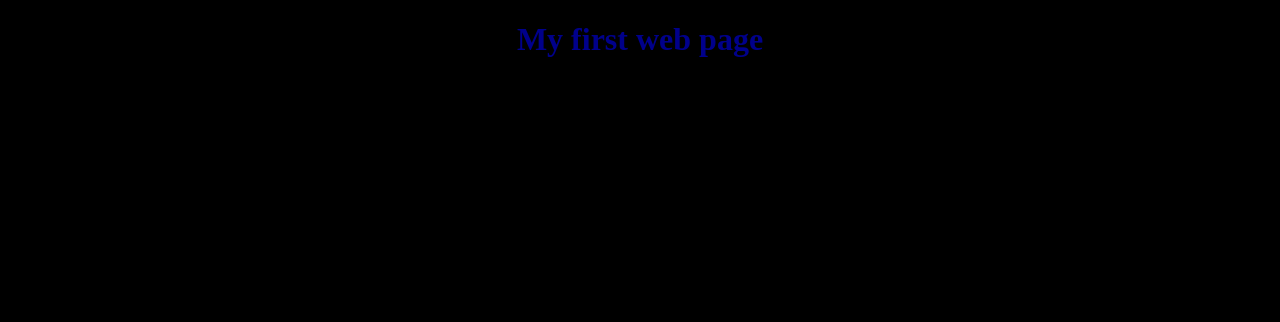
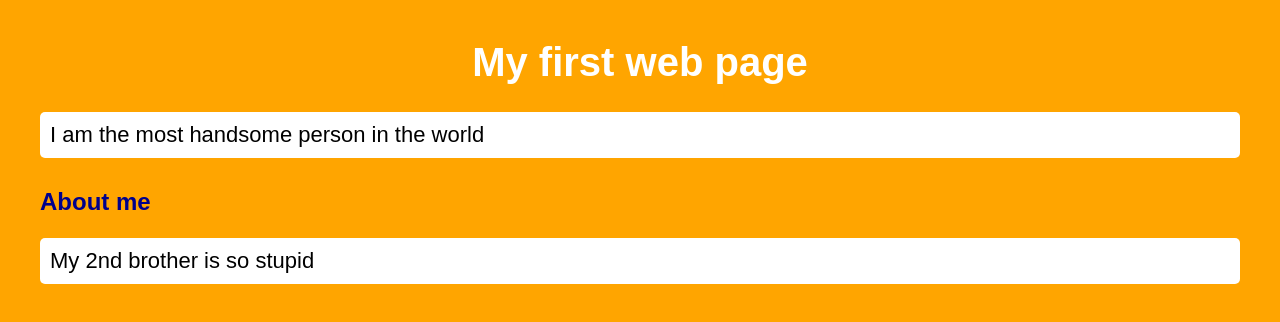
Before and after one commit to ZylDrys/my-first-app, a plain HTML site: page index.html in a window 1280 px wide. Drawn offline with Linux system fonts and the light colour scheme.

Commit message:
Update style.css

```diff
--- a/style.css
+++ b/style.css
@@ -1,15 +1,28 @@
+/* Page background */
 body {
-  background-color: black;
-  fontfamily: times-new-roman;
+  background-color: orange;
+  font-family: Arial, sans-serif;
+  margin: 40px;
 }
 
+/* Main title */
 h1 {
-  color: darkblue;
+  color: white;
   text-align: center;
+  font-size: 40px;
 }
 
+/* Secondary heading */
+h2 {
+  color: darkblue;
+  margin-top: 30px;
+}
+
+/* Paragraph text */
 p {
   color: black;
-  font-size: 30px;
-  line-height: 1.5;
+  font-size: 22px;
+  background-color: white;
+  padding: 10px;
+  border-radius: 5px;
 }
```
